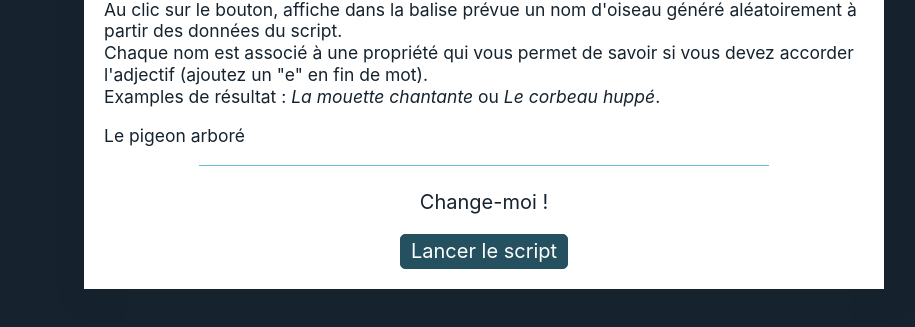
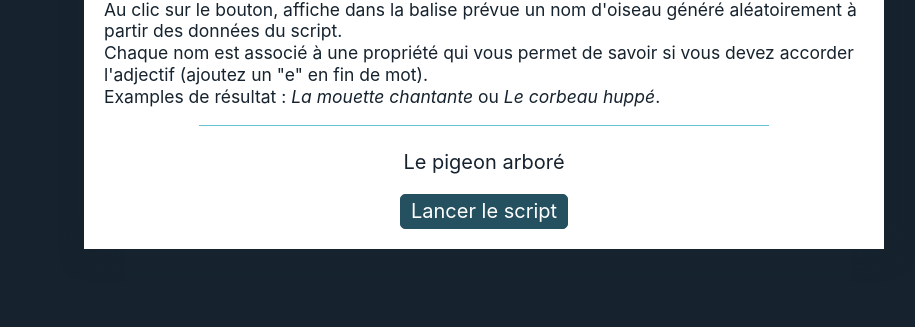
Before and after one commit to piralimic/JavaScript, a website: page 05-arrays/14-bird-names-generator/index.html in a window 1280 px wide. Both pictures are taken after a click on the button "Lancer le script". Shown: the part 209-536 px from the top of the page, without its empty margins (156-1071 px from the left). Drawn offline with Linux system fonts and the light colour scheme.

Commit message:
Update 05-arrays 'target'

```diff
--- a/05-arrays/14-bird-names-generator/index.html
+++ b/05-arrays/14-bird-names-generator/index.html
@@ -32,7 +32,6 @@
                         Chaque nom est associé à une propriété qui vous permet de savoir si vous devez accorder l'adjectif (ajoutez un "e" en fin de mot).<br />
                         Examples de résultat : <em>La mouette chantante</em> ou <em>Le corbeau huppé</em>.
                     </p>
-                    <p id="demo"></p>
                 </section>
                 <section class="material">
                     <p id="target">Change-moi !</p>
--- a/05-arrays/14-bird-names-generator/script.js
+++ b/05-arrays/14-bird-names-generator/script.js
@@ -101,7 +101,7 @@
       resultat = oiseau + birds[randomBirds].name +" "+ adjectif;
     }
 
-    document.getElementById("demo").innerHTML = resultat;
+    document.getElementById("target").innerHTML = resultat;
 
   });
 })();
```
Also changed, not shown: 05-arrays/13-find-in-set/script.js (line endings or trailing spaces).
